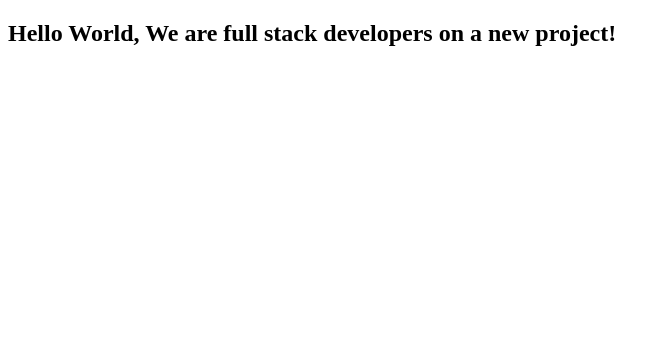
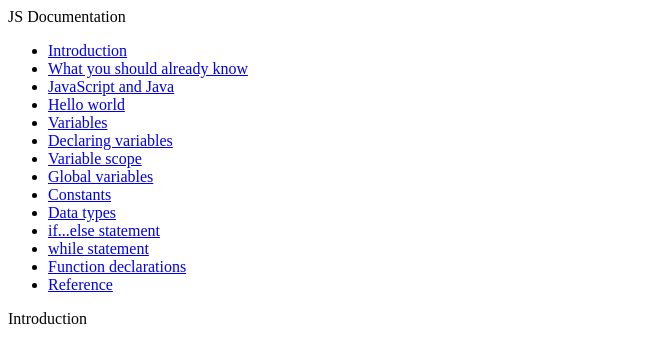
Before and after one commit to SamuelC28/Samuel-Kingsley, a plain HTML site: page index.html in a window 1280 px wide. Shown: the whole page, without its empty margins (0-670 px from the left). Drawn offline with Linux system fonts and the light colour scheme.

Commit message:
table left side added

```diff
--- a/index.html
+++ b/index.html
@@ -8,19 +8,46 @@
 
   <body>
     <script src="https://cdn.freecodecamp.org/testable-projects-fcc/v1/bundle.js"></script>
-    <h2>Hello World, We are full stack developers on a new project!</h2>
-    <!--
+    <body translate="no">
+      <nav id="navbar">
+      <header>JS Documentation</header>
+      <ul>
+      <li><a class="nav-link" href="#Introduction">Introduction</a></li>
+      <li>
+      <a class="nav-link" href="#What_you_should_already_know">What you should already know</a>
+      </li>
+      <li>
+      <a class="nav-link" href="#JavaScript_and_Java">JavaScript and Java</a>
+      </li>
+      <li><a class="nav-link" href="#Hello_world">Hello world</a></li>
+      <li><a class="nav-link" href="#Variables">Variables</a></li>
+      <li>
+      <a class="nav-link" href="#Declaring_variables">Declaring variables</a>
+      </li>
+      <li><a class="nav-link" href="#Variable_scope">Variable scope</a></li>
+      <li><a class="nav-link" href="#Global_variables">Global variables</a></li>
+      <li><a class="nav-link" href="#Constants">Constants</a></li>
+      <li><a class="nav-link" href="#Data_types">Data types</a></li>
+      <li>
+      <a class="nav-link" href="#if...else_statement">if...else statement</a>
+      </li>
+      <li><a class="nav-link" href="#while_statement">while statement</a></li>
+      <li>
+      <a class="nav-link" href="#Function_declarations">Function declarations</a>
+      </li>
+      <li><a class="nav-link" href="#Reference">Reference</a></li>
+      </ul>
+      </nav>
+      <main id="main-doc">
+      <section class="main-section" id="Introduction">
+      <header>Introduction</header>
 
-    Hello Camper!
+          </script>
+      <script src="https://static.codepen.io/assets/editor/live/css_reload-5619dc0905a68b2e6298901de54f73cefe4e079f65a75406858d92924b4938bf.js"></script>
 
-    For now, the test suite only works in Chrome!
-    Please read the README below in the JS Editor before beginning.
-    Feel free to delete this message once you have read it.
-    Good luck and Happy Coding!
 
-    - The freeCodeCamp Team
+      </body>
 
-    -->
     <script  src="js/index.js"></script>
   </body>
 </html>
```
